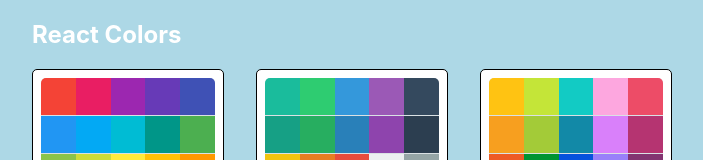
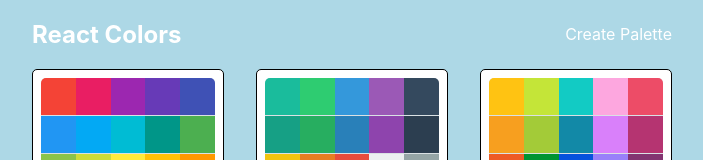
Before and after one commit to super8989/React_colors_app, a React (Create React App) app: page / in a window 1280 px wide. Shown: the top 160 px of the page, without its empty margins (288-991 px from the left). Built offline with nearby package versions, Linux system fonts and the light colour scheme.

Commit message:
added a Link tag in PaletteList to NewPaletteForm.js and styled the Link tag

```diff
--- a/src/PaletteList.js
+++ b/src/PaletteList.js
@@ -1,9 +1,11 @@
 import React, { Component } from "react";
 
 import MiniPalette from "./MiniPalette";
-import styles from "./styles/PaletteListStyles";
 
 import { withStyles } from "@material-ui/styles";
+import { Link } from "react-router-dom";
+
+import styles from "./styles/PaletteListStyles";
 
 class PaletteList extends Component {
 	goToPalette(id) {
@@ -18,6 +20,7 @@
 				<div className={classes.container}>
 					<nav className={classes.nav}>
 						<h1>React Colors</h1>
+						<Link to='/palette/new'>Create Palette</Link>
 					</nav>
 					<div className={classes.palettes}>
 						{palettes.map(palette => (
--- a/src/styles/PaletteListStyles.js
+++ b/src/styles/PaletteListStyles.js
@@ -17,7 +17,12 @@
 		display: "flex",
 		width: "100%",
 		justifyContent: "space-between",
-		color: "white"
+		color: "white",
+		alignItems: "center",
+		"& a": {
+			color: "white",
+			textDecoration: "none"
+		}
 	},
 	palettes: {
 		boxSizing: "broder-box",
```
